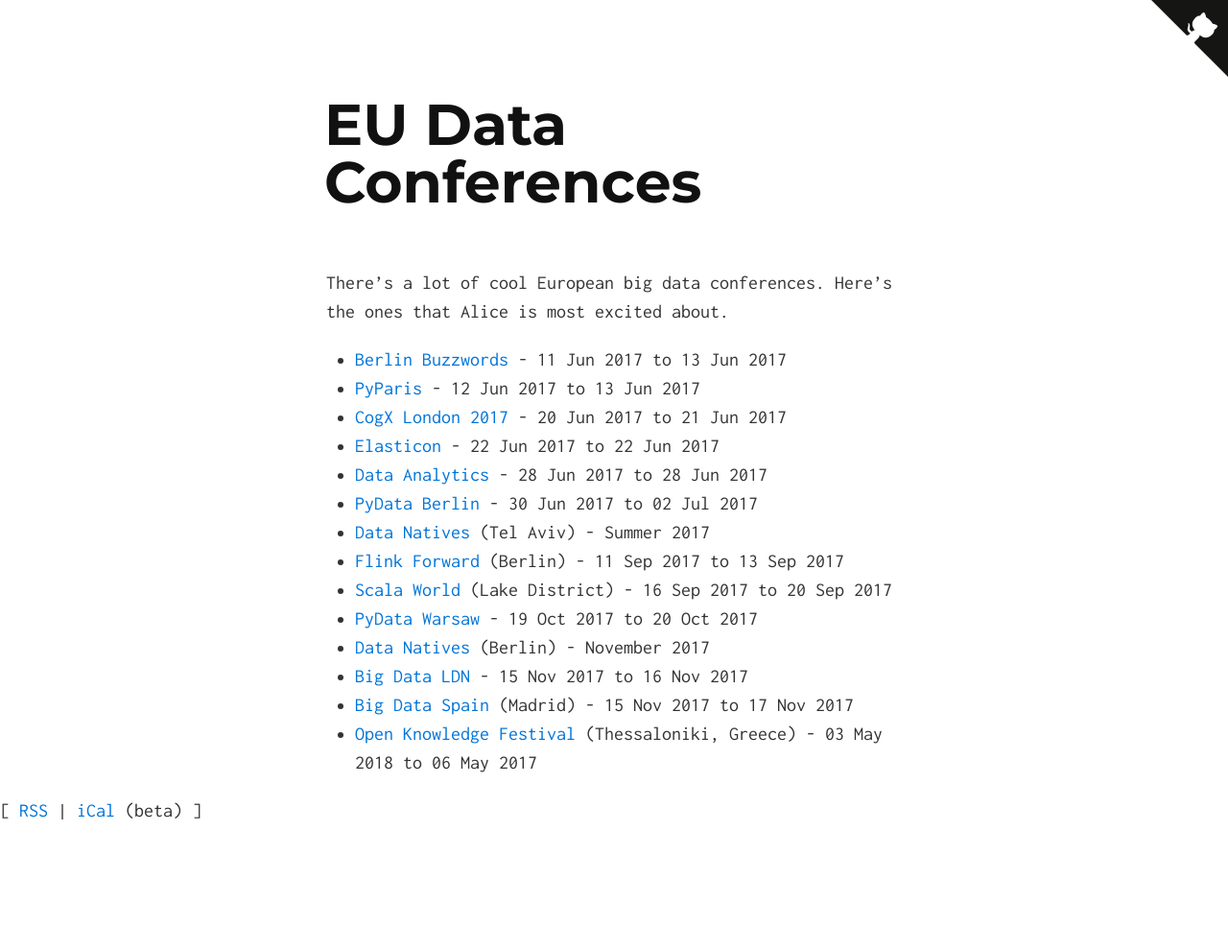
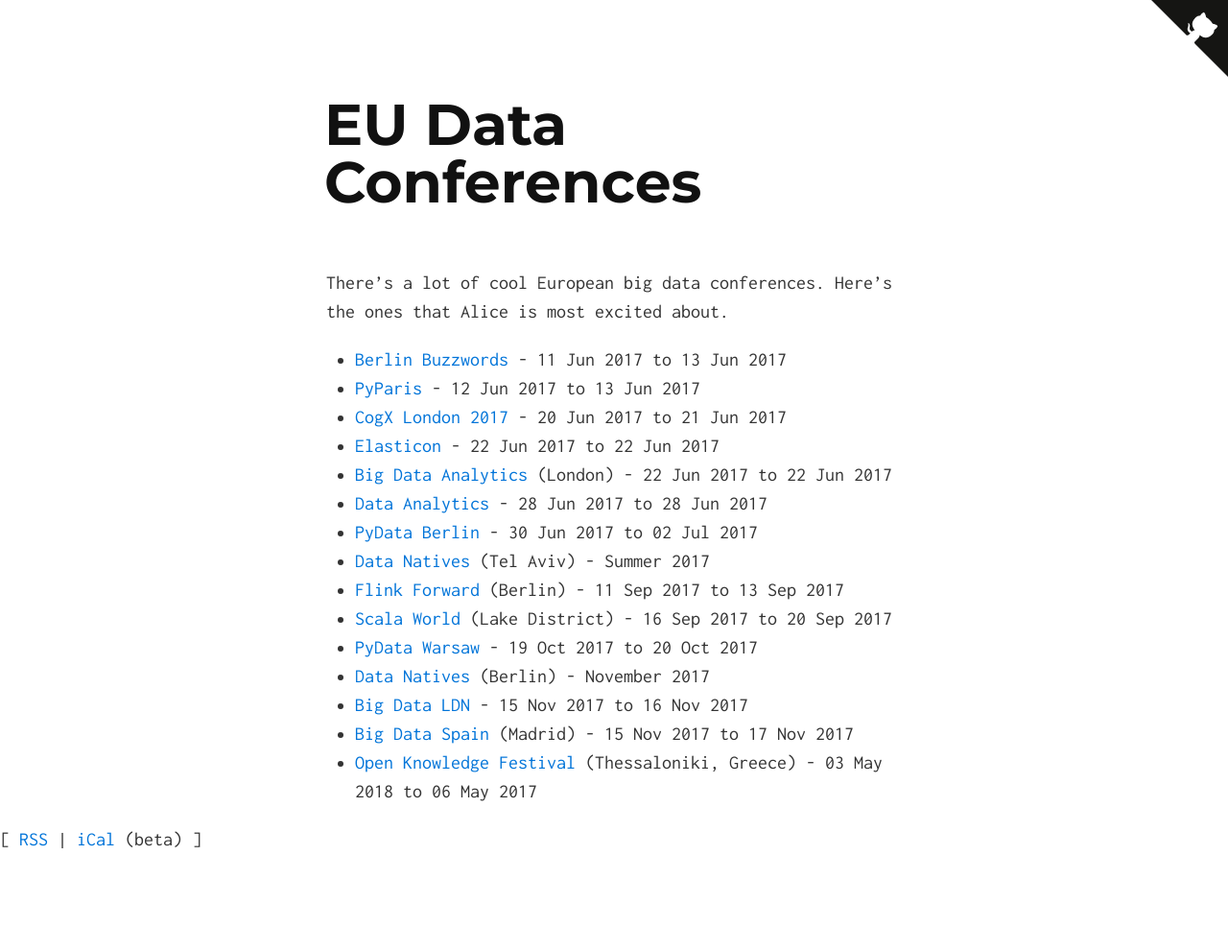
Before and after one commit to eudataconf/eudataconf, a Jekyll site: the page built from index.md, in a window 1280 px wide. Shown: the whole page at 96% size. Built offline with Jekyll 4.4.1, drawn with Linux system fonts in a browser that asks for light colours; before the commit the page ends 960 px from its top, so only the background shows below that.

Commit message:
add big data analytics London

```diff
--- a/_data/conferences.yml
+++ b/_data/conferences.yml
@@ -22,6 +22,13 @@
   uid: 15
   startdate: 2017-06-22
   enddate: 2017-06-22
+- name: Big Data Analytics
+  roughdate: 22 June 2017
+  uri: http://www.whitehallmedia.co.uk/bda/
+  uid: 20
+  startdate: 2017-06-22
+  enddate: 2017-06-22
+  location: London
 - name: Data Analytics
   roughdate: 28 June 2017
   uri: http://conferences.unicom.co.uk/data-analytics-2017/
```
